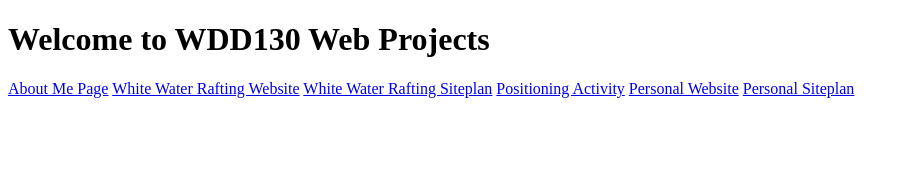
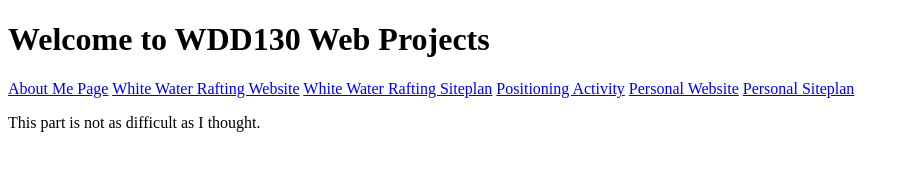
Before and after one commit to dommmy200/web_design, a plain HTML site: page wdd130/index.html in a window 1280 px wide. Shown: the whole page, without its empty margins (0-909 px from the left). Drawn offline with Linux system fonts and the light colour scheme.

Commit message:
Added the first paragraph

```diff
--- a/wdd130/index.html
+++ b/wdd130/index.html
@@ -16,5 +16,6 @@
         <a href="#">Personal Website</a>
         <a href="#">Personal Siteplan</a>
     </nav>
+    <p>This part is not as difficult as I thought.</p>
 </body>
 </html>
```
